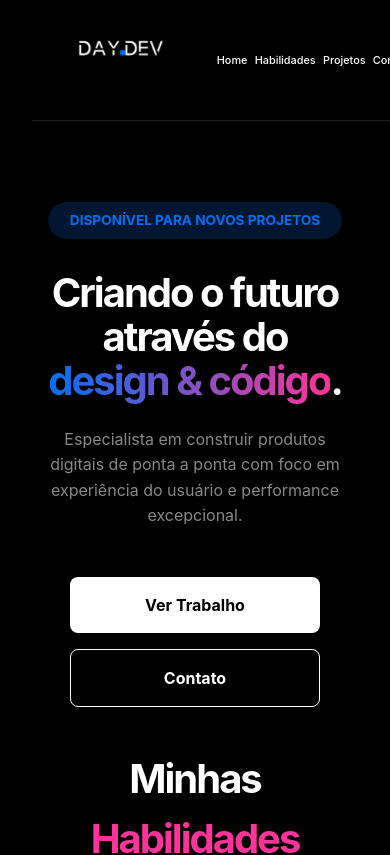
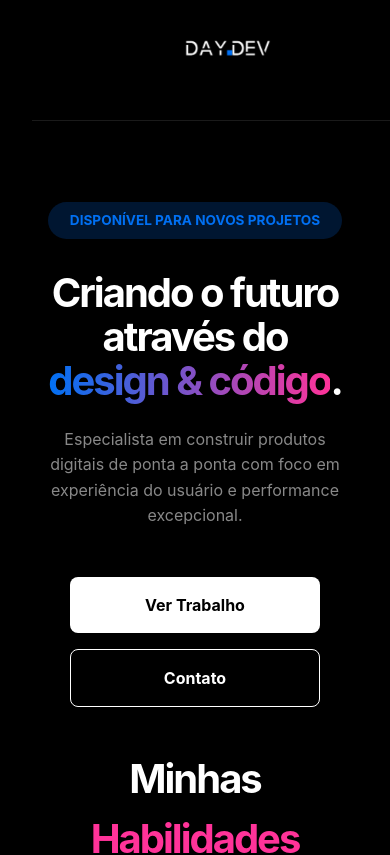
Before and after one commit to sethssd/portifolios, a React (Vite) app: page / in a window 390 px wide. Shown: the top 855 px of the page. Built offline with nearby package versions, Linux system fonts and the light colour scheme.

Commit message:
Navbar minimalista: removi links e centralizei a logo

```diff
--- a/src/App.jsx
+++ b/src/App.jsx
@@ -20,19 +20,13 @@ function App() {
       }}>
         <div className="container nav-container" style={{
           display: 'flex',
-          justifyContent: 'space-between',
+          justifyContent: 'center',
           alignItems: 'center',
           padding: '0'
         }}>
-          <div className="logo" style={{ marginLeft: '0.5rem' }}>
+          <div className="logo">
             <img src={logoArt} alt="DAY.DEV" style={{ height: '32px', display: 'block' }} />
           </div>
-          <ul className="nav-links">
-            <li><a href="#home">Home</a></li>
-            <li><a href="#skills">Habilidades</a></li>
-            <li><a href="#projects">Projetos</a></li>
-            <li><a href="#contact">Contato</a></li>
-          </ul>
         </div>
       </nav>
 
--- a/src/index.css
+++ b/src/index.css
@@ -92,14 +92,6 @@ ul {
 }
 
 /* Navbar Adaptations */
-.nav-links {
-  display: flex;
-  gap: 2rem;
-  font-weight: 500;
-  font-size: 0.9rem;
-  transition: all 0.3s ease;
-}
-
 .nav-container {
   padding: 0 1.5rem !important;
   max-width: none !important;
@@ -107,22 +99,12 @@ ul {
 }
 
 @media (max-width: 768px) {
-  .nav-links {
-    gap: 1.2rem;
-    font-size: 0.8rem;
-  }
-
   .nav-container {
     padding: 0 1rem !important;
   }
 }
 
 @media (max-width: 480px) {
-  .nav-links {
-    gap: 0.45rem;
-    font-size: 0.68rem;
-  }
-
   .nav-container {
     padding: 0 0.5rem !important;
   }
@@ -133,11 +115,6 @@ ul {
 }
 
 @media (max-width: 360px) {
-  .nav-links {
-    gap: 0.35rem;
-    font-size: 0.62rem;
-  }
-
   .nav-container {
     padding: 0 0.25rem !important;
   }
```
